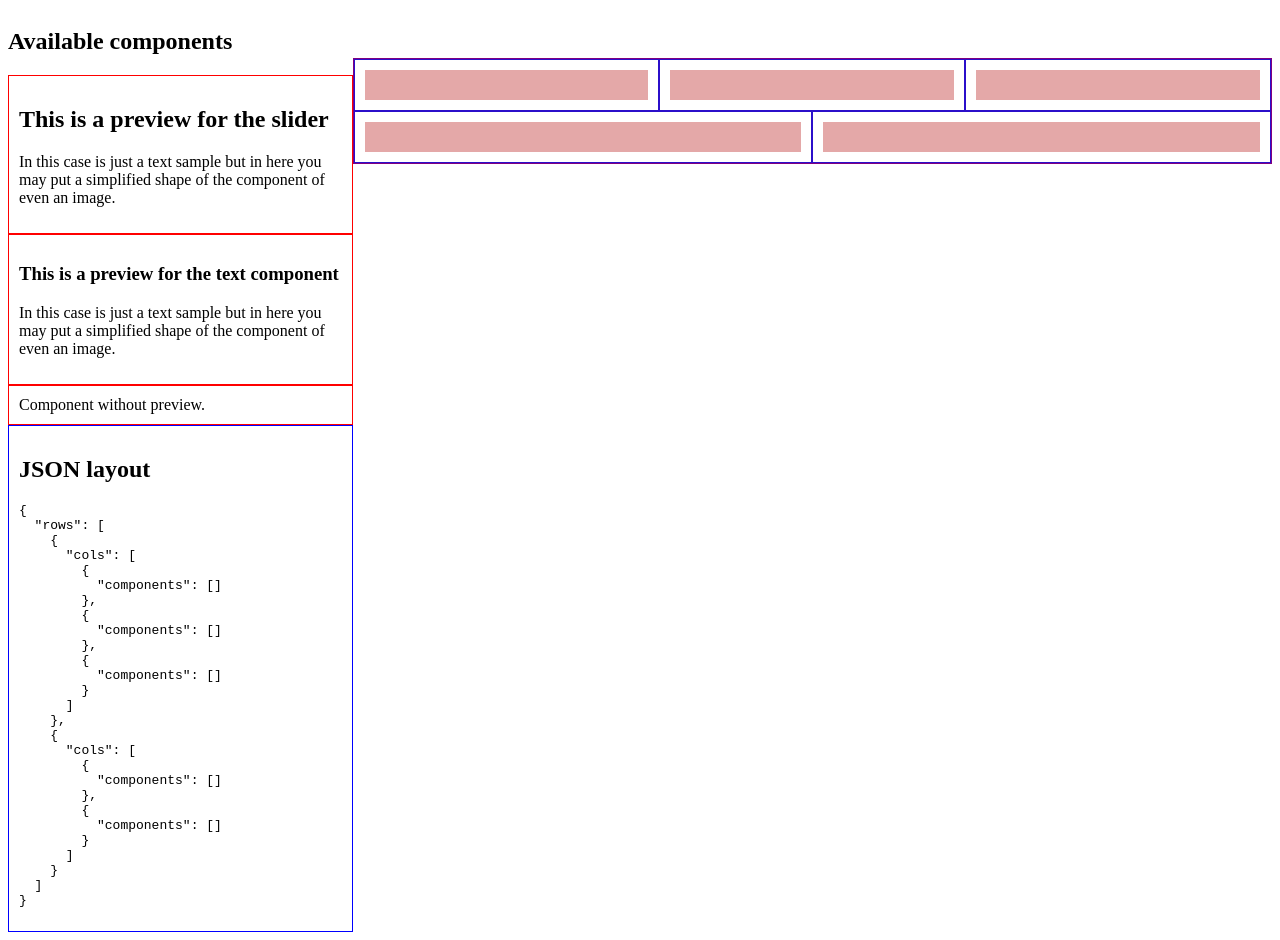
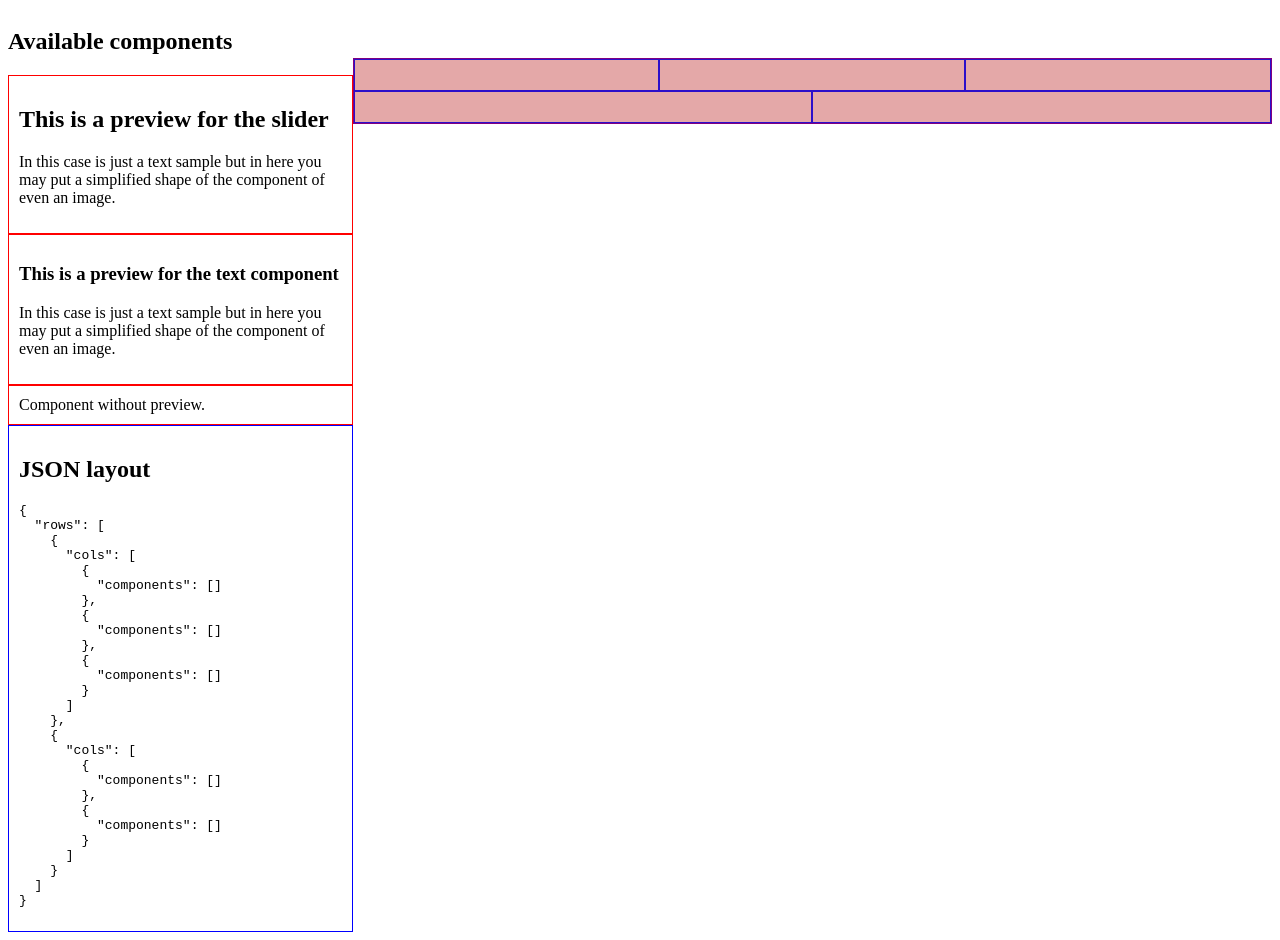
Before and after one commit to capynet/drupal-multivalued-entity-reference-layout-builder, a Vue app in the folder ui/: page / in a window 1280 px wide. Built offline with nearby package versions, Linux system fonts and the light colour scheme; data requests are answered from the project's data file.

Commit message:
Replaced CSS flex by CSS grid for creating the grid.

```diff
--- a/ui/src/assets/scss/grid.scss
+++ b/ui/src/assets/scss/grid.scss
@@ -1,5 +1,3 @@
 .lb-grid {
   display: grid;
-  grid-template-columns: repeat(3, 1fr);
-  grid-gap: 10px 10px;
 }
--- a/ui/src/components/DOMField.vue
+++ b/ui/src/components/DOMField.vue
@@ -2,7 +2,10 @@
   <div class="row-wrapper">
     <AddDOMField pos="before" :index="index" />
 
-    <div class="lc-field">
+    <div
+      class="lc-field lb-grid"
+      :style="`grid-template-columns: repeat(${this.row.cols.length}, 1fr);`"
+    >
       <div v-for="col in row.cols" :key="col">
         <draggable
           :list="col.components"
@@ -47,7 +50,7 @@ export default {
 
   data() {
     return {
-      dragging: false,
+      dragging: false
     };
   },
 };
@@ -72,13 +75,9 @@ export default {
   }
 
   .lc-field {
-    display: flex;
-
     // Columns.
     > * {
       border: 1px solid $color-blue;
-      padding: 10px;
-      flex: 1 1 0px;
       min-height: 20px;
 
       .cell-components {
```
Also changed, not shown: ui/src/components/configurators/Grid.vue (deleted, +0 -12 lines).
